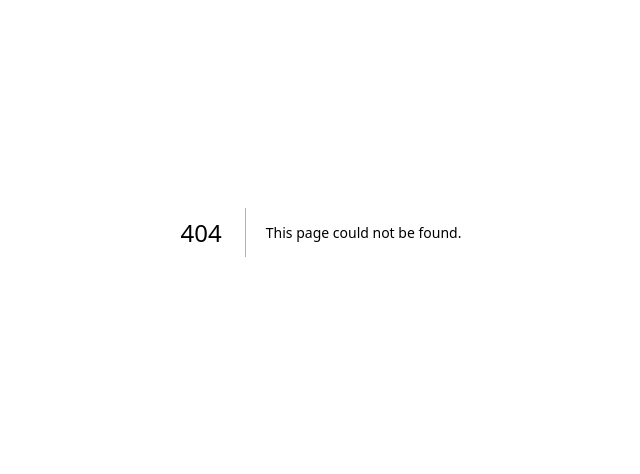
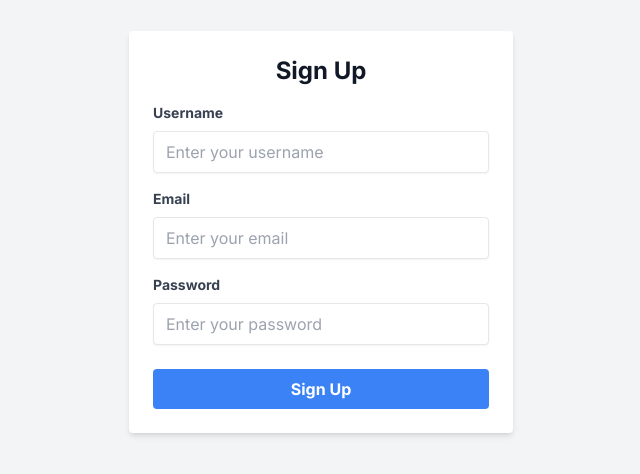
Before and after one commit to Richkum/job-board-frontend, a Next.js app: page /signup in a window 1280 px wide. Before the commit this address had no page. Shown: the part 168-642 px from the top of the page, without its empty margins (319-959 px from the left). Built offline with nearby package versions, Linux system fonts and the light colour scheme.

Commit message:
Refactor login and signup forms

```diff
--- /dev/null
+++ b/src/app/(auth)/login/page.tsx
@@ -0,0 +1,47 @@
+import React from "react";
+
+const LoginForm = () => {
+  return (
+    <div className="flex justify-center items-center min-h-screen bg-gray-100">
+      <form className="bg-white p-6 rounded shadow-md w-full max-w-sm">
+        <h2 className="text-2xl font-bold mb-4 text-center">Sign In</h2>
+        <div className="mb-4">
+          <label
+            className="block text-gray-700 text-sm font-bold mb-2"
+            htmlFor="email"
+          >
+            Email
+          </label>
+          <input
+            id="email"
+            type="email"
+            placeholder="Enter your email"
+            className="w-full px-3 py-2 border rounded shadow-sm focus:outline-none focus:ring-2 focus:ring-blue-600"
+          />
+        </div>
+        <div className="mb-6">
+          <label
+            className="block text-gray-700 text-sm font-bold mb-2"
+            htmlFor="password"
+          >
+            Password
+          </label>
+          <input
+            id="password"
+            type="password"
+            placeholder="Enter your password"
+            className="w-full px-3 py-2 border rounded shadow-sm focus:outline-none focus:ring-2 focus:ring-blue-600"
+          />
+        </div>
+        <button
+          type="submit"
+          className="w-full bg-blue-500 hover:bg-blue-700 text-white font-bold py-2 px-4 rounded focus:outline-none focus:shadow-outline"
+        >
+          Sign Up
+        </button>
+      </form>
+    </div>
+  );
+};
+
+export default LoginForm;
--- /dev/null
+++ b/src/app/(auth)/signup/page.tsx
@@ -0,0 +1,61 @@
+import React from "react";
+
+const SignUpForm = () => {
+  return (
+    <div className="flex justify-center items-center min-h-screen bg-gray-100">
+      <form className="bg-white p-6 rounded shadow-md w-full max-w-sm">
+        <h2 className="text-2xl font-bold mb-4 text-center">Sign Up</h2>
+        <div className="mb-4">
+          <label
+            className="block text-gray-700 text-sm font-bold mb-2"
+            htmlFor="username"
+          >
+            Username
+          </label>
+          <input
+            id="username"
+            type="text"
+            placeholder="Enter your username"
+            className="w-full px-3 py-2 border rounded shadow-sm focus:outline-none focus:ring-2 focus:ring-blue-600"
+          />
+        </div>
+        <div className="mb-4">
+          <label
+            className="block text-gray-700 text-sm font-bold mb-2"
+            htmlFor="email"
+          >
+            Email
+          </label>
+          <input
+            id="email"
+            type="email"
+            placeholder="Enter your email"
+            className="w-full px-3 py-2 border rounded shadow-sm focus:outline-none focus:ring-2 focus:ring-blue-600"
+          />
+        </div>
+        <div className="mb-6">
+          <label
+            className="block text-gray-700 text-sm font-bold mb-2"
+            htmlFor="password"
+          >
+            Password
+          </label>
+          <input
+            id="password"
+            type="password"
+            placeholder="Enter your password"
+            className="w-full px-3 py-2 border rounded shadow-sm focus:outline-none focus:ring-2 focus:ring-blue-600"
+          />
+        </div>
+        <button
+          type="submit"
+          className="w-full bg-blue-500 hover:bg-blue-700 text-white font-bold py-2 px-4 rounded focus:outline-none focus:shadow-outline"
+        >
+          Sign Up
+        </button>
+      </form>
+    </div>
+  );
+};
+
+export default SignUpForm;
```
Also changed, not shown: src/app/(auth)/resset-password/page.tsx (added), src/app/auth/login/page.tsx (deleted), src/app/auth/register/page.tsx (deleted), src/app/auth/resset-password/page.tsx (deleted).
